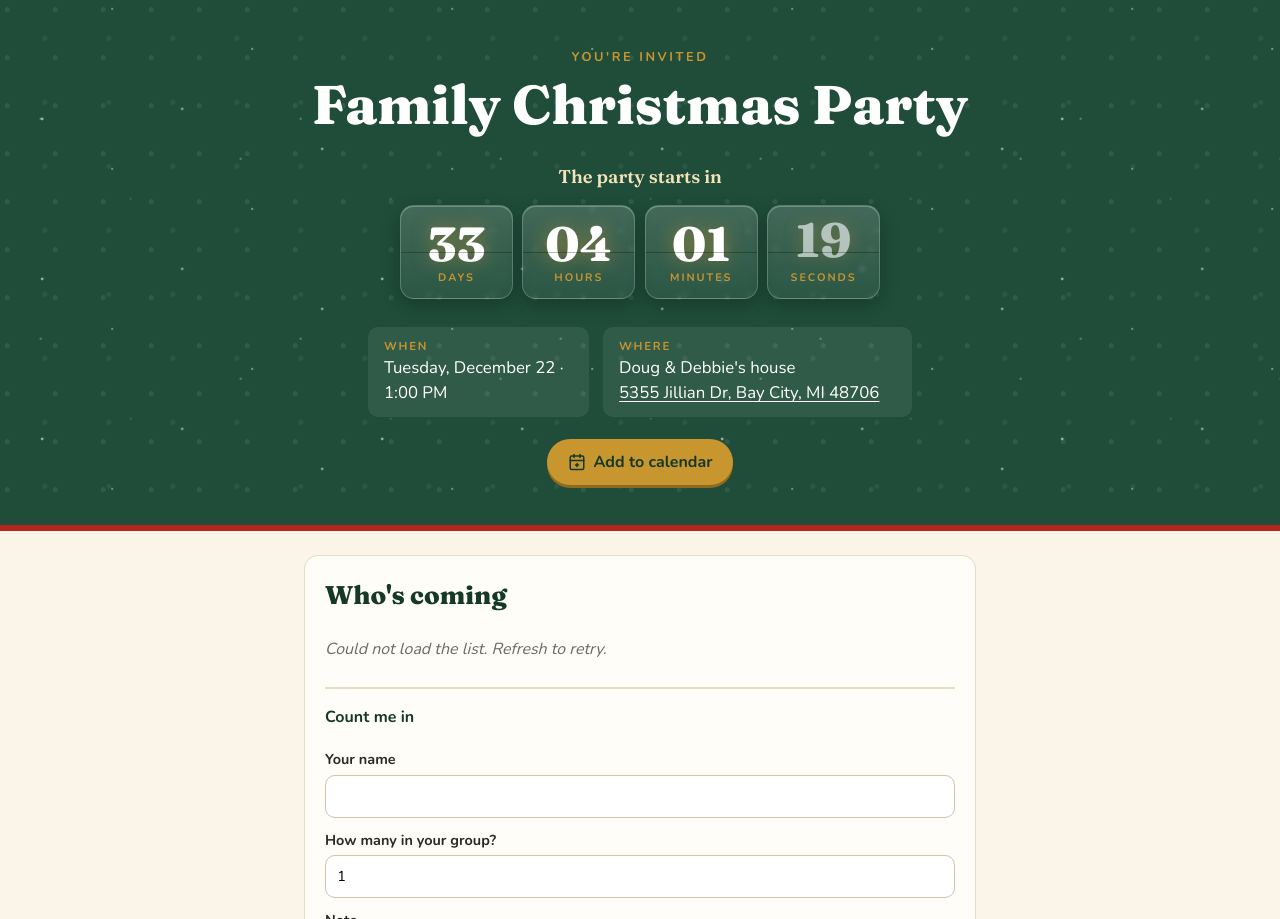
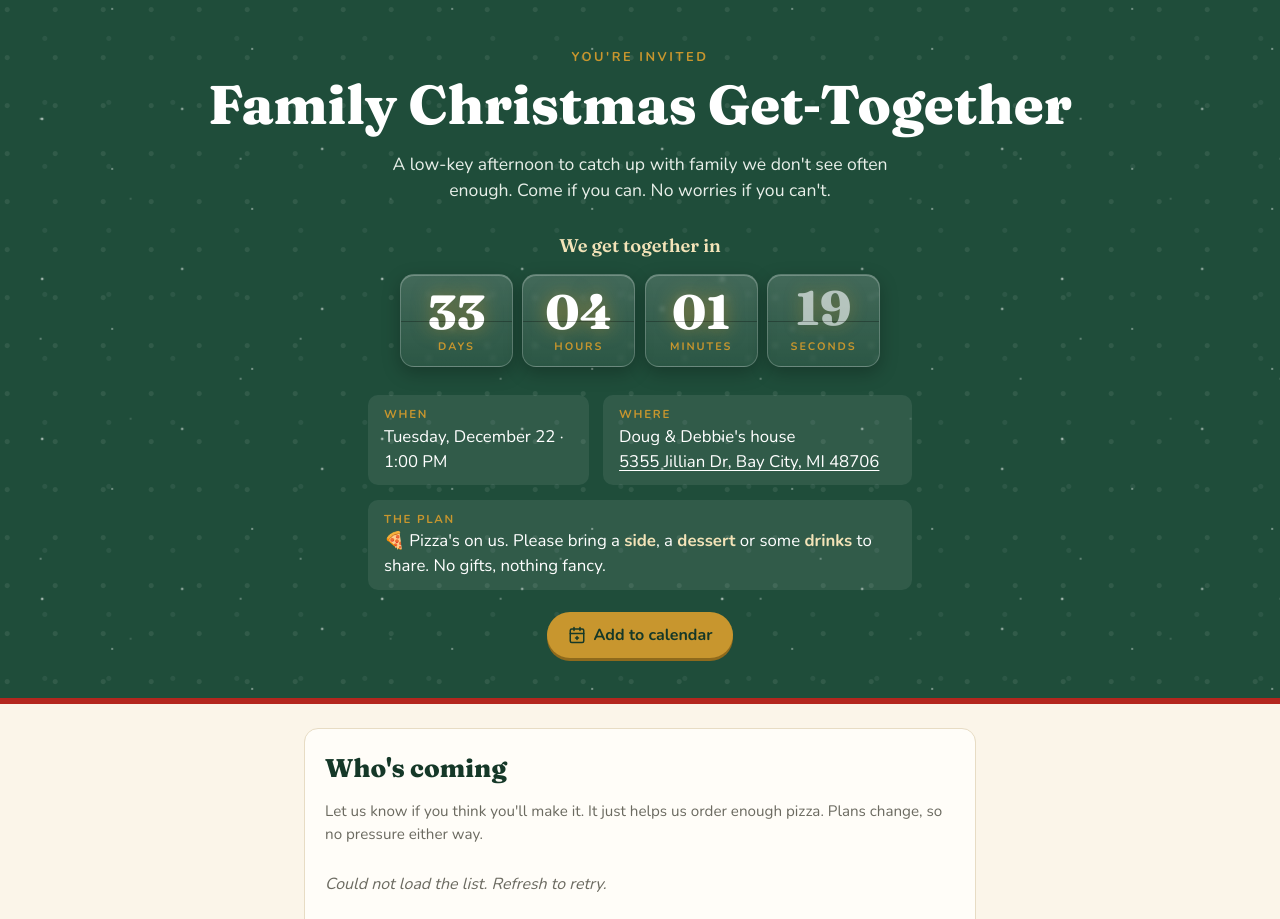
Before and after one commit to JBolzy/PartyPlanner, a website: page public/index.html in a window 1280 px wide. Shown: the top 919 px of the page. Drawn offline with nearby package versions, Linux system fonts and the light colour scheme; no server answers.

Commit message:
Casual get-together copy, pizza provided; food categories now side/dessert/drink/other
Co-Authored-By: Claude Sonnet 5.5 <noreply@anthropic.com>

```diff
--- a/lib/validate.js
+++ b/lib/validate.js
@@ -1,4 +1,4 @@
-const CATEGORIES = ['main', 'side', 'dessert', 'drink', 'other'];
+const CATEGORIES = ['side', 'dessert', 'drink', 'other']; // pizza (the main) is provided by the host
 
 const str = (v) => (typeof v === 'string' ? v.trim() : null);
 
--- a/public/app.js
+++ b/public/app.js
@@ -1,6 +1,5 @@
 (() => {
   const CATEGORIES = [
-    ['main', 'Mains'],
     ['side', 'Sides'],
     ['dessert', 'Desserts'],
     ['drink', 'Drinks'],
@@ -69,8 +68,10 @@
     root.replaceChildren();
     document.getElementById('food-count').textContent =
       state.food.length ? `${state.food.length} ${state.food.length === 1 ? 'dish' : 'dishes'}` : '';
+    const known = new Set(CATEGORIES.map(([key]) => key));
     for (const [key, label] of CATEGORIES) {
-      const items = state.food.filter((f) => f.category === key);
+      // Entries with a retired category (e.g. an old "main") are shown under Other, not hidden.
+      const items = state.food.filter((f) => (key === 'other' ? !known.has(f.category) || f.category === 'other' : f.category === key));
       if (!items.length && key === 'other') continue;
       const cat = el('div', { class: `cat${items.length ? '' : ' empty-cat'}` }, el('h4', {}, label));
       if (!items.length) cat.append(el('p', { class: 'none' }, 'Nothing yet'));
@@ -113,6 +114,7 @@
     for (const field of form.elements) {
       if (field.name && item[field.name] !== undefined) field.value = item[field.name];
     }
+    if (kind === 'food' && !form.category.value) form.category.value = 'other'; // retired category
     editing[kind] = id;
     form.querySelector('.primary').textContent = labels[kind].save;
     form.querySelector('h3').textContent = labels[kind].title[1];
--- a/public/countdown.js
+++ b/public/countdown.js
@@ -51,13 +51,13 @@ if (typeof document !== 'undefined') {
       root.dataset.state = state;
       if (state === 'before') {
         const b = breakdown(Date.parse(PARTY_START) - now);
-        status.textContent = 'The party starts in';
+        status.textContent = 'We get together in';
         for (const unit of Object.keys(nums)) setNum(unit, b[unit]);
-        const minuteText = `${b.days} days, ${b.hours} hours and ${b.minutes} minutes until the party`;
+        const minuteText = `${b.days} days, ${b.hours} hours and ${b.minutes} minutes until the get-together`;
         if (minuteText !== lastMinuteText) { sr.textContent = minuteText; lastMinuteText = minuteText; }
       } else if (state === 'live') {
-        status.textContent = "It's party time! 🎄";
-        sr.textContent = "It's party time!";
+        status.textContent = "It's time to get together! 🎄";
+        sr.textContent = "It's time to get together!";
       } else {
         status.textContent = 'Merry Christmas! Thanks for celebrating with us.';
         sr.textContent = status.textContent;
--- a/public/index.html
+++ b/public/index.html
@@ -3,7 +3,7 @@
 <head>
   <meta charset="utf-8">
   <meta name="viewport" content="width=device-width, initial-scale=1">
-  <title>Bolzman Family Christmas</title>
+  <title>Bolzman Family Christmas Get-Together</title>
   <link rel="preconnect" href="https://fonts.googleapis.com">
   <link rel="preconnect" href="https://fonts.gstatic.com" crossorigin>
   <link href="https://fonts.googleapis.com/css2?family=Fraunces:opsz,wght@9..144,600;9..144,800&family=Nunito:wght@400;600;700&display=swap" rel="stylesheet">
@@ -12,10 +12,11 @@
 <body>
   <header class="hero">
     <p class="eyebrow">You're invited</p>
-    <h1>Family Christmas Party</h1>
+    <h1>Family Christmas Get&#8209;Together</h1>
+    <p class="lede">A low-key afternoon to catch up with family we don't see often enough. Come if you can. No worries if you can't.</p>
 
-    <section class="countdown" id="countdown" data-state="before" aria-label="Countdown to the party">
-      <p class="cd-status" id="cd-status">The party starts in</p>
+    <section class="countdown" id="countdown" data-state="before" aria-label="Countdown to the get-together">
+      <p class="cd-status" id="cd-status">We get together in</p>
       <div class="cd-grid" aria-hidden="true">
         <div class="cd-tile"><span class="cd-num" data-unit="days">--</span><span class="cd-label">days</span></div>
         <div class="cd-tile"><span class="cd-num" data-unit="hours">--</span><span class="cd-label">hours</span></div>
@@ -34,6 +35,10 @@
           <a href="https://www.google.com/maps/search/?api=1&amp;query=5355+Jillian+Dr%2C+Bay+City%2C+MI+48706" target="_blank" rel="noopener">5355 Jillian Dr, Bay City, MI 48706</a>
         </dd>
       </div>
+      <div class="wide">
+        <dt>The plan</dt>
+        <dd>🍕 Pizza's on us. Please bring a <strong>side</strong>, a <strong>dessert</strong> or some <strong>drinks</strong> to share. No gifts, nothing fancy.</dd>
+      </div>
     </dl>
 
     <a class="cal-btn" href="christmas-party.ics" download="christmas-party.ics">
@@ -48,6 +53,7 @@
         <h2 id="guests-h">Who's coming</h2>
         <span class="count" id="guest-count"></span>
       </div>
+      <p class="hint">Let us know if you think you'll make it. It just helps us order enough pizza. Plans change, so no pressure either way.</p>
       <ul class="list" id="guest-list"><li class="empty">Loading…</li></ul>
       <form id="guest-form" class="form" autocomplete="off">
         <h3 id="guest-form-title">Count me in</h3>
@@ -67,6 +73,7 @@
         <h2 id="food-h">What we're bringing</h2>
         <span class="count" id="food-count"></span>
       </div>
+      <p class="hint">Pizza is covered! Sign up for a side, dessert or drinks so we don't end up with six bags of chips and no ice.</p>
       <div id="food-list"><p class="empty">Loading…</p></div>
       <form id="food-form" class="form" autocomplete="off">
         <h3 id="food-form-title">Sign up a dish</h3>
@@ -74,7 +81,6 @@
         <label>Your name <input name="bringerName" maxlength="60" required></label>
         <label>Type
           <select name="category" required>
-            <option value="main">Main</option>
             <option value="side">Side</option>
             <option value="dessert">Dessert</option>
             <option value="drink">Drink</option>
--- a/public/style.css
+++ b/public/style.css
@@ -84,7 +84,11 @@ h1 { font-family: "Fraunces", Georgia, serif; font-weight: 800; font-size: clamp
 .details div { background: rgba(255,255,255,.08); border-radius: 10px; padding: .7rem 1rem; }
 .details dt { font-size: .72rem; text-transform: uppercase; letter-spacing: .15em; color: var(--gold); font-weight: 700; }
 .details dd { margin: 0; font-size: 1.05rem; }
+.details .wide { grid-column: 1 / -1; }
+.details strong { color: #f3e3b8; }
 .details a { color: #fff; text-underline-offset: 3px; }
+.lede { max-width: 32rem; margin: 1rem auto 0; font-size: 1.1rem; color: #e8efe9; }
+.hint { margin: 0 0 1rem; color: var(--muted); font-size: .95rem; }
 .details a:hover { color: var(--gold); }
 @media (min-width: 40rem) { .details { grid-template-columns: 1fr 1.4fr; } }
 
```
Also changed, not shown: docs/superpowers/specs/2026-11-19-party-planner-design.md (+1 -1 lines), test/calendar.test.js (+1 -1 lines), test/validate.test.js (+12 -6 lines), 1 other file.
